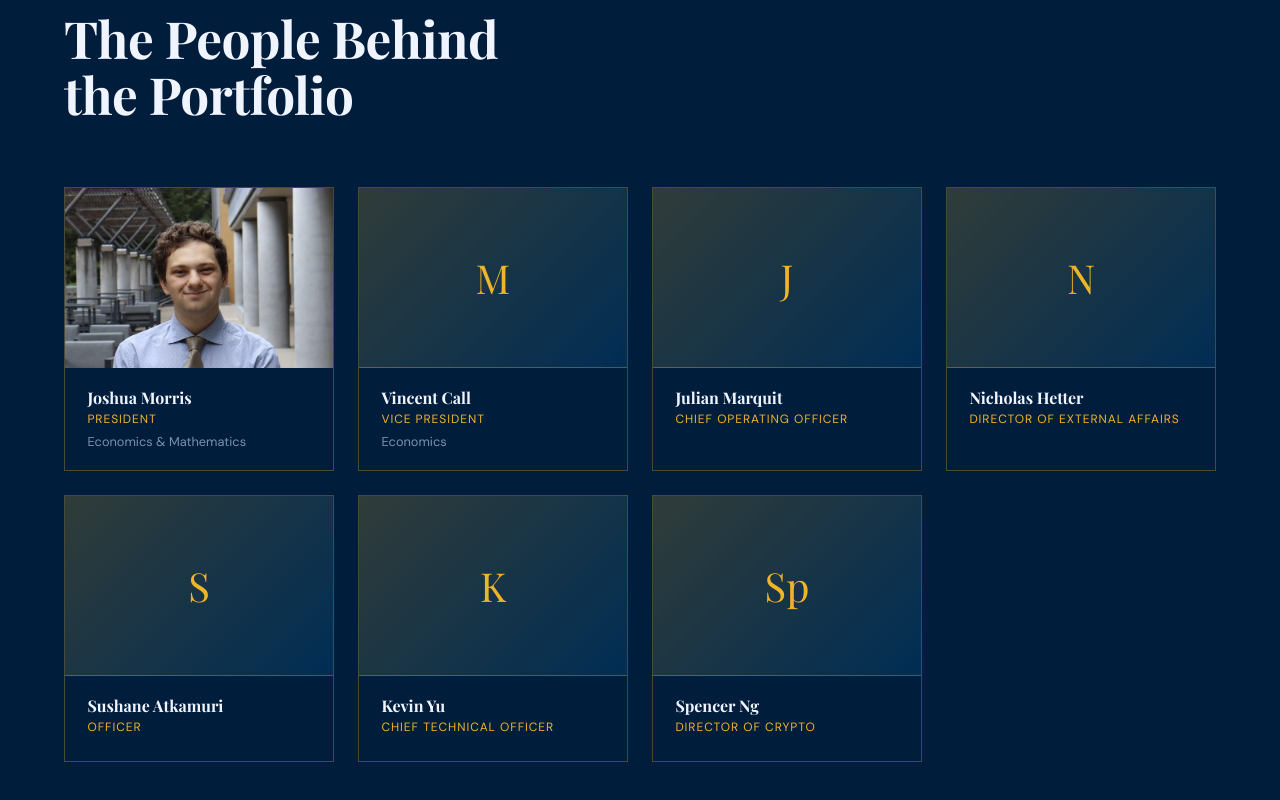
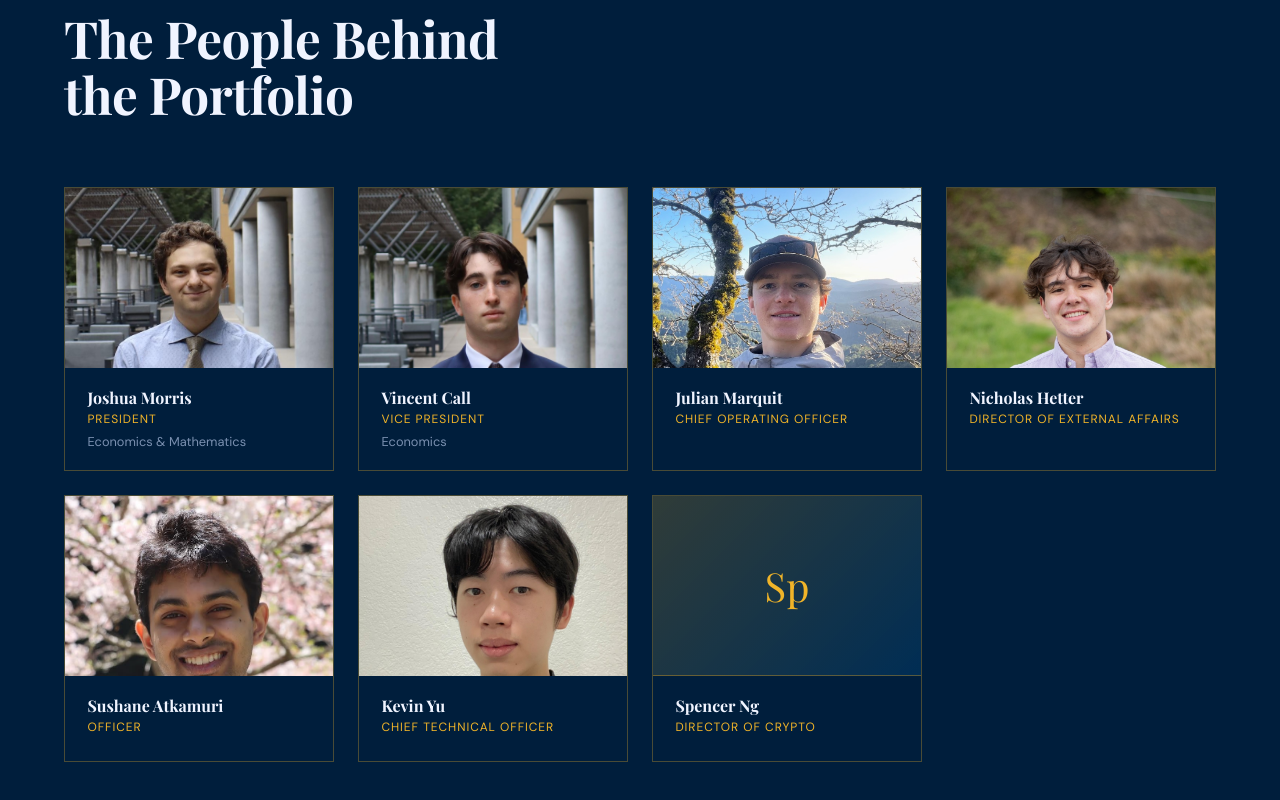
Before and after one commit to In4r/slugfundwebsite, a plain HTML site: page index.html in a window 1280 px wide. Shown: the part 3064-3864 px from the top of the page. Drawn offline with nearby package versions, Linux system fonts and the light colour scheme.

Commit message:
all board photos

```diff
--- a/index.html
+++ b/index.html
@@ -537,7 +537,7 @@
       </div>
     </div>
     <div class="team-card reveal">
-      <div class="team-avatar">M</div>
+      <div class="member-image"> <img src ="images/Vincent.jpg" alt=""> </div>
       <div class="team-info">
         <h4>Vincent Call</h4>
         <div class="role">Vice President</div>
@@ -545,7 +545,7 @@
       </div>
     </div>
     <div class="team-card reveal">
-      <div class="team-avatar">J</div>
+      <div class="member-image"> <img src ="images/Julian.jpg" alt=""> </div>
       <div class="team-info">
         <h4>Julian Marquit</h4>
         <div class="role">Chief Operating Officer</div>
@@ -553,7 +553,7 @@
       </div>
     </div>
     <div class="team-card reveal">
-      <div class="team-avatar">N</div>
+      <div class="member-image"> <img src ="images/Nicholas.jpg" alt=""> </div>
       <div class="team-info">
         <h4>Nicholas Hetter</h4>
         <div class="role">Director of External Affairs</div>
@@ -561,7 +561,7 @@
       </div>
     </div>
     <div class="team-card reveal">
-      <div class="team-avatar">S</div>
+      <div class="member-image"> <img src ="images/Sushane.jpg" alt=""> </div>
       <div class="team-info">
         <h4>Sushane Atkamuri</h4>
         <div class="role">officer</div>
@@ -569,7 +569,7 @@
       </div>
     </div>
     <div class="team-card reveal">
-      <div class="team-avatar">K</div>
+      <div class="member-image"> <img src ="images/KevinYu.jpg" alt=""> </div>
       <div class="team-info">
         <h4>Kevin Yu</h4>
         <div class="role">Chief Technical Officer</div>
```
Also changed, not shown: images/Julian.jpg (added), images/KevinYu.jpg (added), images/Nicholas.jpg (added), images/Sushane.jpg (added), images/Vincent.jpg (added), 1 other file.
